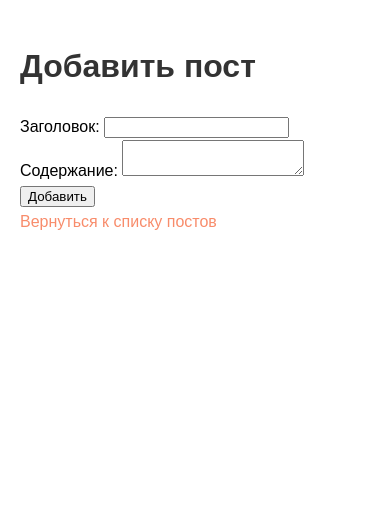
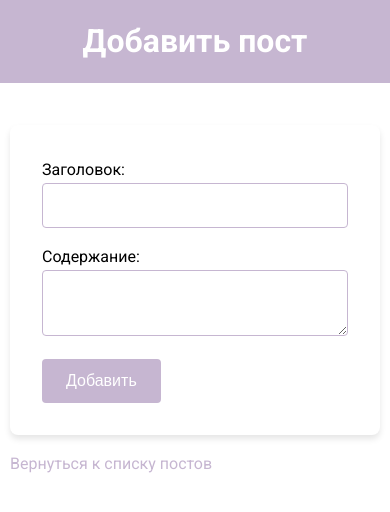
Before and after one commit to babet-ta/mini-blog, a PHP site: page /add_post.php in a window 390 px wide. Shown: the top 512 px of the page. Run offline with PHP 8.4, Linux system fonts and the light colour scheme.

Commit message:
added better styles & changed posts list to cards with preview

```diff
--- a/add_post.php
+++ b/add_post.php
@@ -23,11 +23,15 @@ if ($_SERVER['REQUEST_METHOD'] === 'POST') {
   <meta charset="UTF-8">
   <meta name="viewport" content="width=device-width, initial-scale=1.0">
   <title>Добавить пост</title>
+  <link href="https://fonts.googleapis.com/css2?family=Roboto:wght@400;700&display=swap" rel="stylesheet">
   <link rel="stylesheet" href="css/style.css">
 </head>
 
 <body>
+  <header>
     <h1>Добавить пост</h1>
+  </header>
+  <div class="container">
     <?php if (isset($error)) : ?>
       <p style="color: red;"><?php echo $error; ?></p>
     <?php endif; ?>
@@ -40,7 +44,8 @@ if ($_SERVER['REQUEST_METHOD'] === 'POST') {
 
       <button type="submit">Добавить</button>
     </form>
-  <a href="index.php">Вернуться к списку постов</a>
+    <a href="index.php" class="back-link">Вернуться к списку постов</a>
+  </div>
 </body>
 
 </html>
--- a/css/style.css
+++ b/css/style.css
@@ -1,29 +1,145 @@
+:root {
+  --primary-color: #c6b6d1;
+  --secondary-color: #9381ff;
+  --background-color: #fff;
+  --text-color: #000;
+  --second-text-color: #fff;
+  --card-background: #fff;
+  --shadow: 0 4px 6px rgba(0, 0, 0, 0.1);
+}
+
 body {
-  font-family: Arial, sans-serif;
+  font-family: 'Roboto', Arial, sans-serif;
   line-height: 1.6;
+  color: var(--text-color);
+  background-color: var(--background-color);
   margin: 0;
+  padding: 0;
+}
+
+.container {
+  max-width: 800px;
+  margin: 0 auto;
   padding: 20px;
 }
 
-h1,
-h2 {
-  color: #333;
+header {
+  background-color: var(--primary-color);
+  color: var(--second-text-color);
+  text-align: center;
+  padding: 1rem 0;
+  margin-bottom: 2rem;
+}
+
+h1 {
+  margin: 0;
+  font-size: 2.5rem;
+}
+
+.post {
+  background-color: var(--card-background);
+  border-radius: 8px;
+  box-shadow: var(--shadow);
+  margin-bottom: 2rem;
+  overflow: hidden;
+  transition: transform 0.3s ease;
+}
+
+.post:hover {
+  transform: translateY(-5px);
+}
+
+.post-header {
+  background-color: var(--primary-color);
+  color: var(--second-text-color);
+  padding: 1rem;
+}
+
+.post-title {
+  margin: 0;
+  font-size: 1.5rem;
+}
+
+.post-content {
+  color: var(--text-color);
+  padding: 1rem;
+}
+
+.post-meta {
+  font-size: 0.9rem;
+  color: var(--text-color);
+  text-align: right;
+  padding: 0.5rem 1rem;
 }
 
 a {
-  color: #f88c6b;
+  color: var(--primary-color);
   text-decoration: none;
+  transition: color 0.3s ease;
 }
 
 a:hover {
-  text-decoration: underline;
+  color: var(--secondary-color);
 }
 
-ul {
-  list-style-type: none;
-  padding: 0;
+.post-title a,
+.post-title a:visited {
+  color: var(--second-text-color);
 }
 
-li {
-  margin-bottom: 10px;
+.back-link {
+  display: inline-block;
+  margin-top: 1rem;
 }
+
+form {
+  background-color: var(--card-background);
+  padding: 2rem;
+  border-radius: 8px;
+  box-shadow: var(--shadow);
+}
+
+input[type="text"],
+textarea {
+  box-sizing: border-box;
+  width: 100%;
+  padding: 0.8rem;
+  margin-bottom: 1rem;
+  border: 1px solid var(--primary-color);
+  border-radius: 4px;
+  font-size: 1rem;
+}
+
+input[type="text"]:focus-visible,
+textarea:focus-visible {
+  outline-color: var(--secondary-color);
+}
+
+button {
+  background-color: var(--primary-color);
+  color: var(--second-text-color);
+  border: none;
+  padding: 0.8rem 1.5rem;
+  font-size: 1rem;
+  border-radius: 4px;
+  cursor: pointer;
+  transition: background-color 0.3s ease;
+}
+
+button:hover {
+  background-color: var(--secondary-color);
+}
+
+@media (max-width: 768px) {
+  .container {
+    padding: 10px;
+  }
+
+  h1 {
+    font-size: 2rem;
+  }
+
+  .post-title {
+    font-size: 1.2rem;
+  }
+}
```
Also changed, not shown: index.php (+23 -12 lines), view_post.php (+15 -4 lines). Lines whose indentation alone changed are shown as unchanged.
